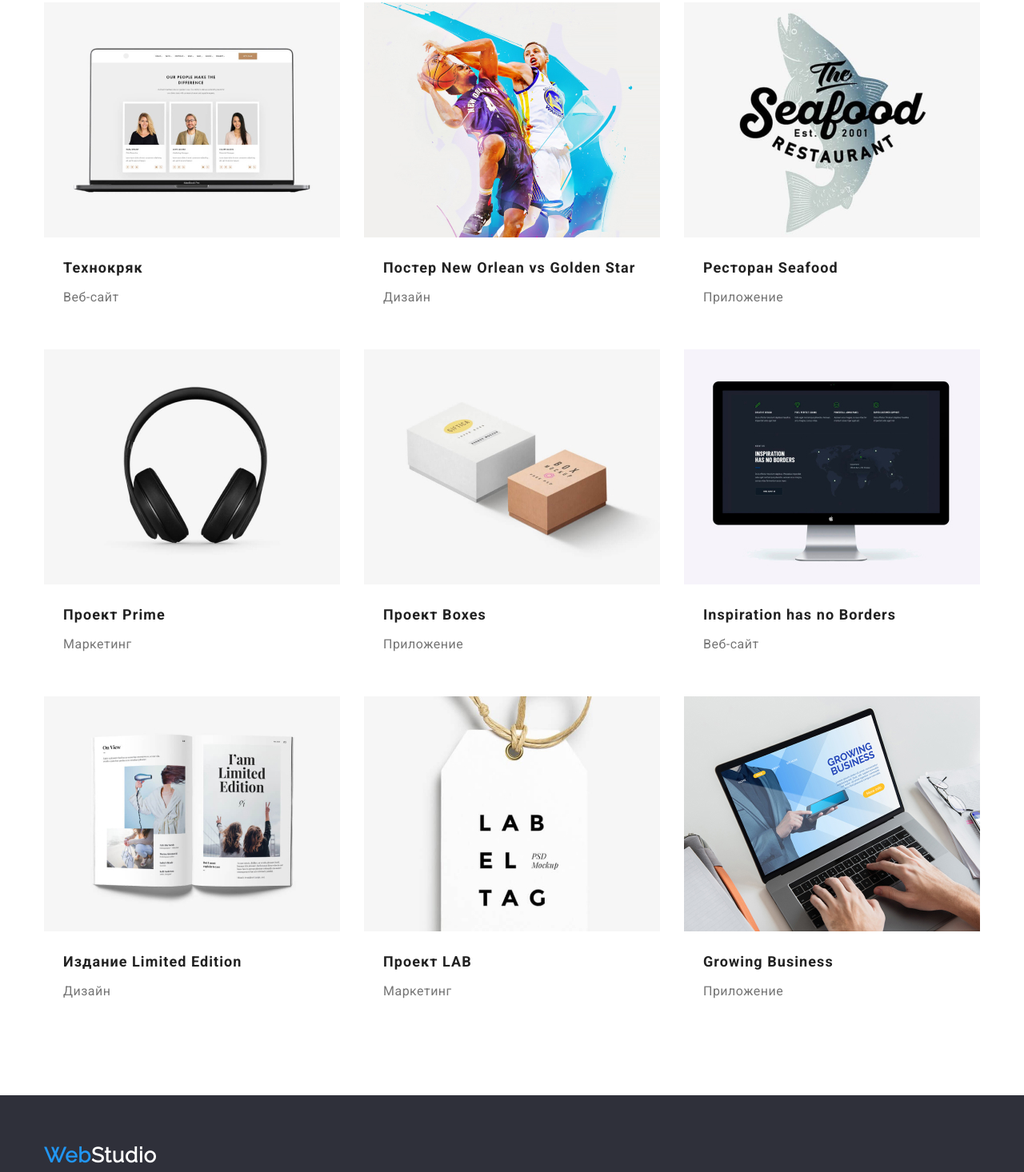
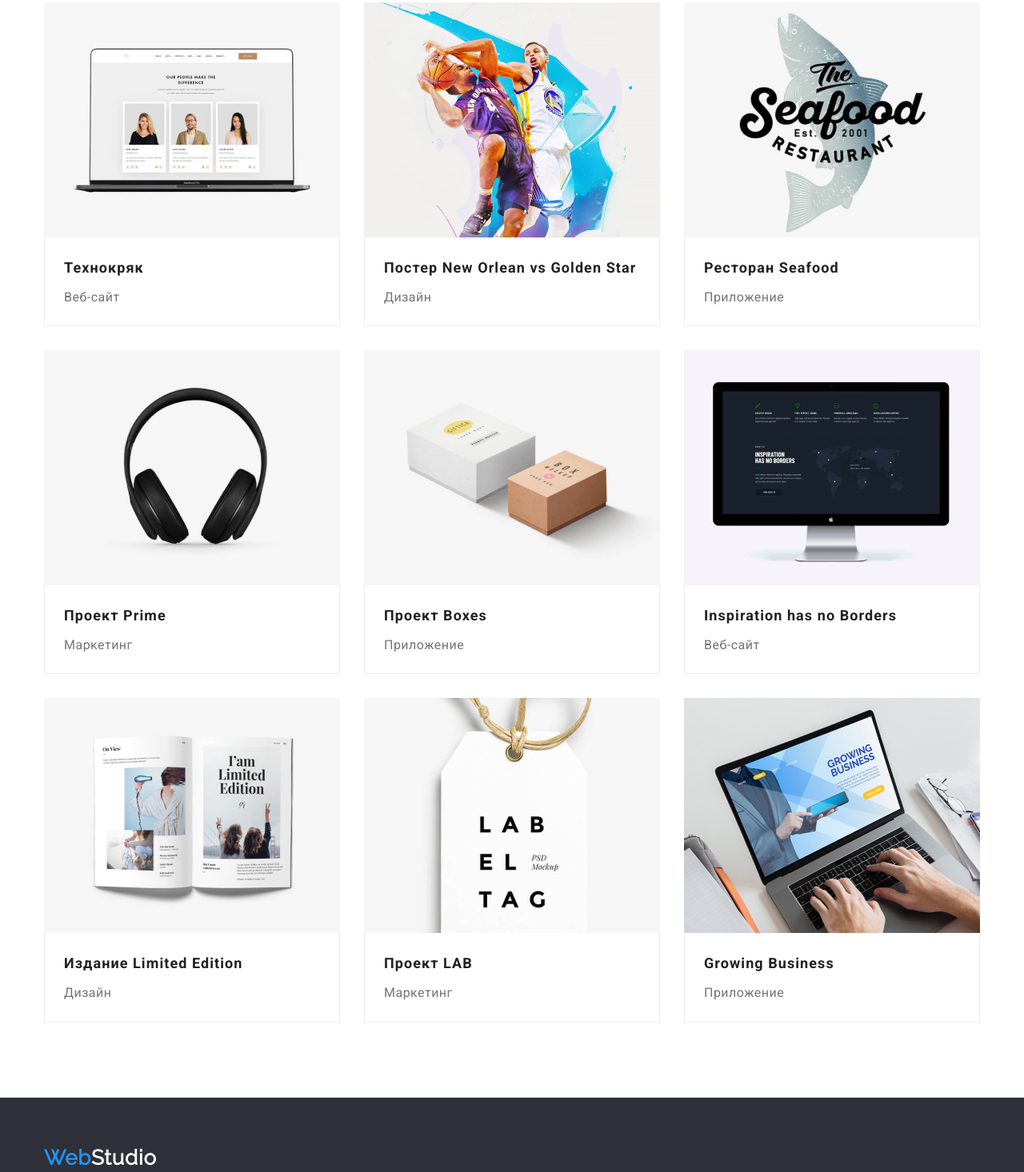
Before and after one commit to Katerina-Zamiatina/goit-markup-hw-03, a plain HTML site: page portfolio.html in a window 1280 px wide. Shown: the part 256-1722 px from the top of the page at 80% size. Drawn offline with nearby package versions, Linux system fonts and the light colour scheme.

Commit message:
Добавляет рамку к карточке gallery

```diff
--- a/css/styles.css
+++ b/css/styles.css
@@ -396,7 +396,6 @@ img {
 }
 
 .gallery .title {
-	margin-top: 20px;
 	margin-bottom: 4px;
 	padding-left: 24px;
 	padding-right: 24px;
@@ -411,10 +410,17 @@ img {
 .gallery .text {
 	padding-left: 24px;
 	padding-right: 24px;
-	padding-bottom: 20px;
 
 	font-weight: 400;
 	font-size: 16px;
 	line-height: 1.9;
 	letter-spacing: 0.03em;
 }
+
+.gallery-content {
+	padding-top: 20px;
+	padding-bottom: 20px;
+	border-bottom: 1px solid #eeeeee;
+	border-left: 1px solid #eeeeee;
+	border-right: 1px solid #eeeeee;
+}
--- a/portfolio.html
+++ b/portfolio.html
@@ -54,64 +54,82 @@
 						<li class="item">
 							<a href="" class="link">
 								<img src="./images/tehnokryak.jpg" alt="" width="370" />
+								<div class="gallery-content">
 									<h2 class="title">Технокряк</h2>
 									<p class="text">Веб-сайт</p>
+								</div>
 							</a>
 						</li>
 						<li class="item">
 							<a href="" class="link"
 								><img src="./images/new-orlean.jpg" alt="" width="370" />
+								<div class="gallery-content">
 									<h2 class="title">Постер New Orlean vs Golden Star</h2>
 									<p class="text">Дизайн</p>
+								</div>
 							</a>
 						</li>
 						<li class="item">
 							<a href="" class="link"
 								><img src="./images/seafood.jpg" alt="" width="370" />
+								<div class="gallery-content">
 									<h2 class="title">Ресторан Seafood</h2>
 									<p class="text">Приложение</p>
+								</div>
 							</a>
 						</li>
 						<li class="item">
 							<a href="" class="link"
 								><img src="./images/prime.jpg" alt="" width="370" />
+								<div class="gallery-content">
 									<h2 class="title">Проект Prime</h2>
 									<p class="text">Маркетинг</p>
+								</div>
 							</a>
 						</li>
 						<li class="item">
 							<a href="" class="link"
 								><img src="./images/boxes.jpg" alt="" width="370" />
+								<div class="gallery-content">
 									<h2 class="title">Проект Boxes</h2>
 									<p class="text">Приложение</p>
+								</div>
 							</a>
 						</li>
 						<li class="item">
 							<a href="" class="link"
 								><img src="./images/inspiration.jpg" alt="" width="370" />
+								<div class="gallery-content">
 									<h2 class="title">Inspiration has no Borders</h2>
 									<p class="text">Веб-сайт</p>
+								</div>
 							</a>
 						</li>
 						<li class="item">
 							<a href="" class="link"
 								><img src="./images/limited.jpg" alt="" width="370" />
+								<div class="gallery-content">
 									<h2 class="title">Издание Limited Edition</h2>
 									<p class="text">Дизайн</p>
+								</div>
 							</a>
 						</li>
 						<li class="item">
 							<a href="" class="link"
 								><img src="./images/lab.jpg" alt="" width="370" />
+								<div class="gallery-content">
 									<h2 class="title">Проект LAB</h2>
 									<p class="text">Маркетинг</p>
+								</div>
 							</a>
 						</li>
 						<li class="item">
 							<a href="" class="link"
 								><img src="./images/business.jpg" alt="" width="370" />
+								<div class="gallery-content">
 									<h2 class="title">Growing Business</h2>
 									<p class="text">Приложение</p>
+								</div>
 							</a>
 						</li>
 					</ul>
```
Lines whose indentation alone changed are shown as unchanged.
